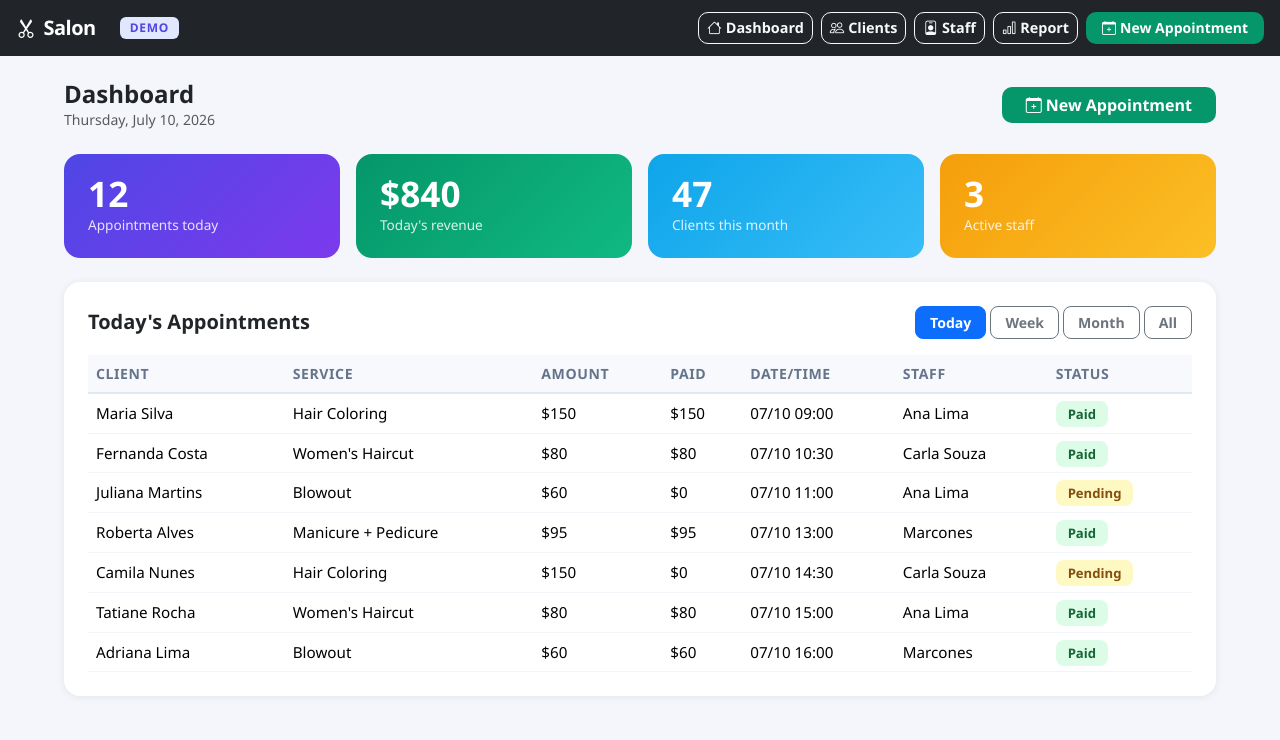
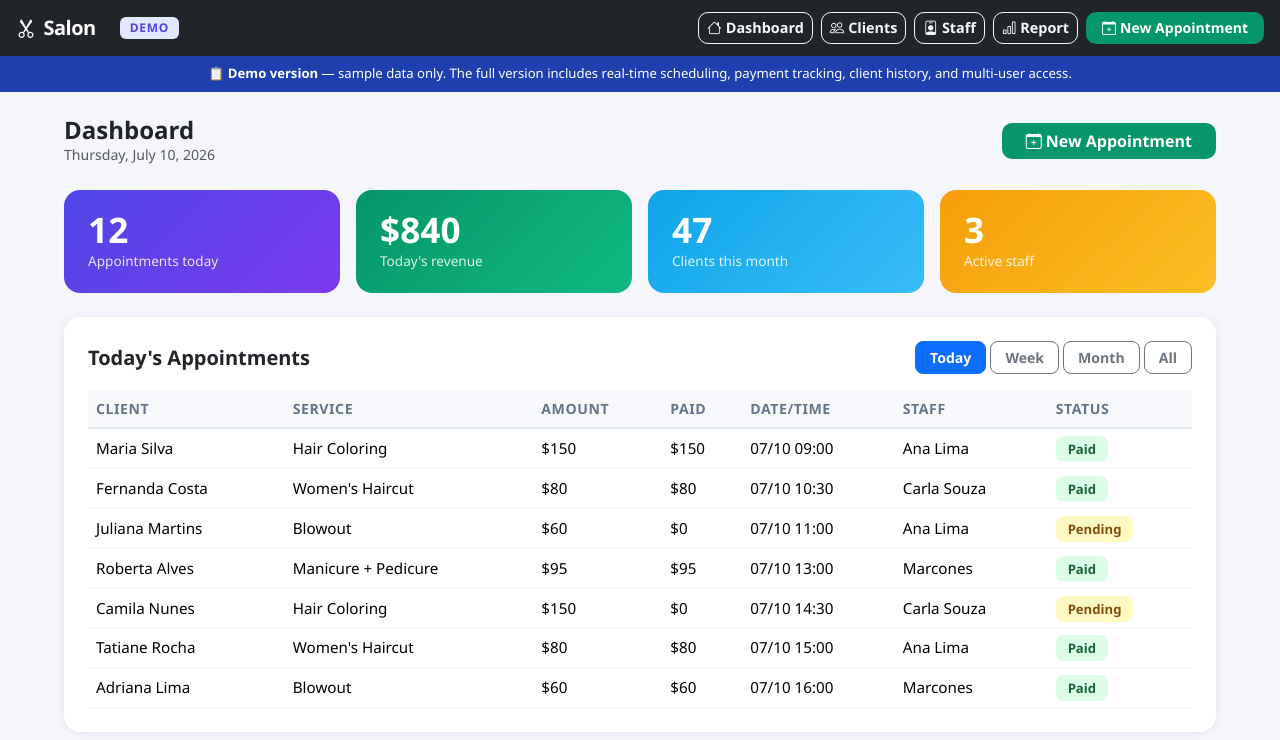
Before and after one commit to anaelribeiro/salon-demo, a plain HTML site: page index.html in a window 1280 px wide. Drawn offline with nearby package versions, Linux system fonts and the light colour scheme.

Commit message:
Add demo banner

```diff
--- a/index.html
+++ b/index.html
@@ -66,6 +66,9 @@
     <button class="btn btn-new btn-sm px-3" onclick="show('new-appointment')"><i class="bi bi-calendar-plus me-1"></i>New Appointment</button>
   </div>
 </nav>
+<div style="background:#1e40af;color:#fff;text-align:center;padding:8px 16px;font-size:.82rem;font-weight:500;">
+  📋 <strong>Demo version</strong> — sample data only. The full version includes real-time scheduling, payment tracking, client history, and multi-user access.
+</div>
 
 <div class="container-fluid px-4 py-4" style="max-width:1200px;margin:auto;">
 
```
